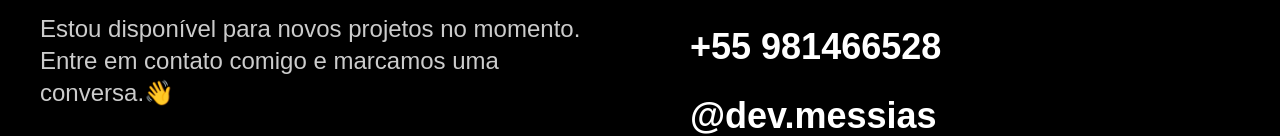
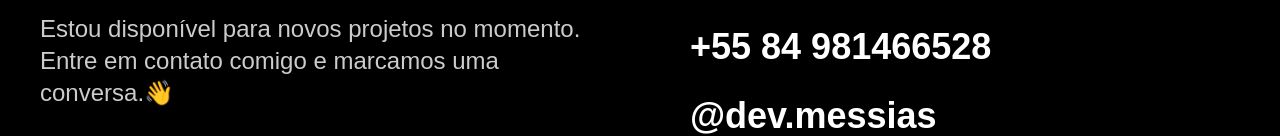
Before and after one commit to Messias-Fernandes/Messias-Fernandes.github.io, a plain HTML site: page index.html in a window 1280 px wide. Shown: the part 2559-2695 px from the top of the page. Drawn offline with Linux system fonts and the light colour scheme.

Commit message:
número para contato

```diff
--- a/index.html
+++ b/index.html
@@ -143,7 +143,7 @@
             </p>
             <ul class="footer-contato">
                 <li>fr.messiasfer27@gmail.com</li>
-                <li>+55 981466528</li>
+                <li>+55 84 981466528</li>
                 <li>@dev.messias</li>
             </ul>
             <p class="footer-copy">MFF. Alguns direitos reservados.</p>
```
